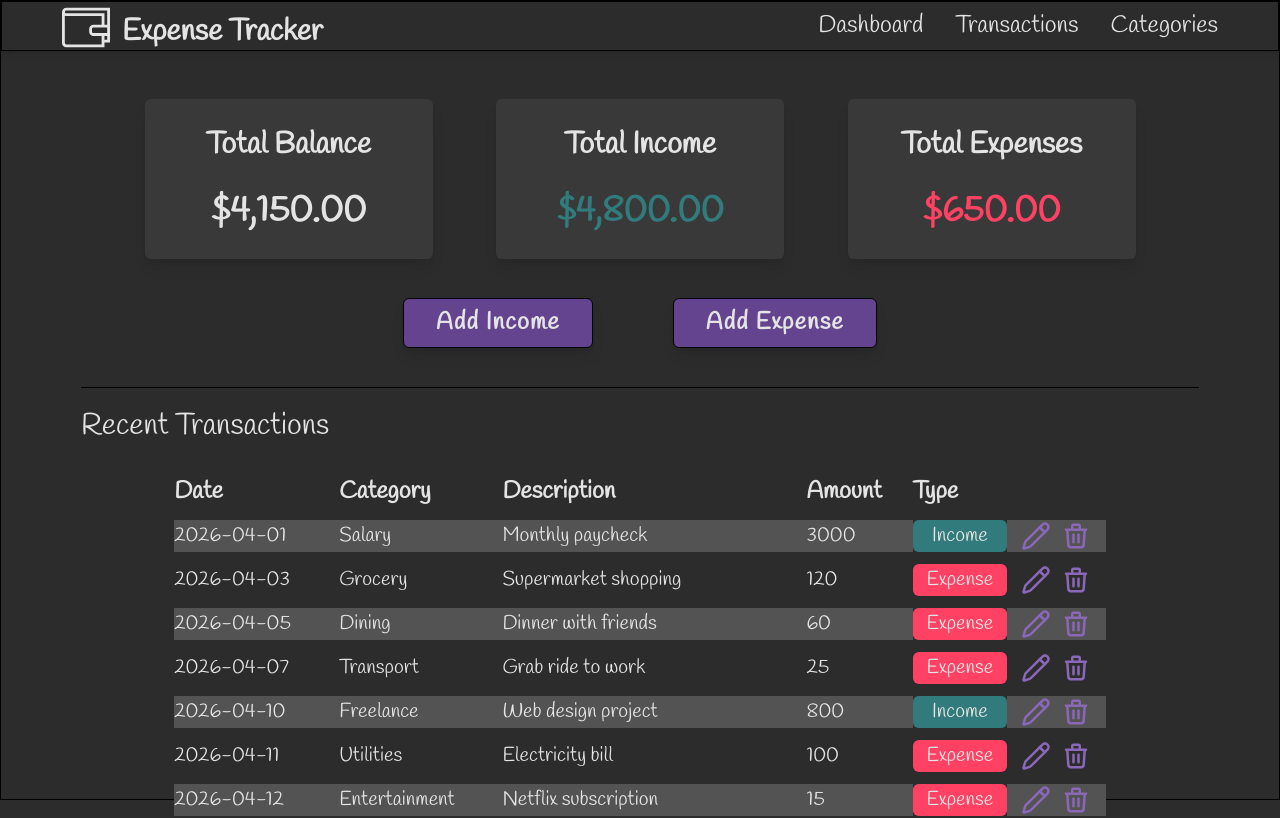
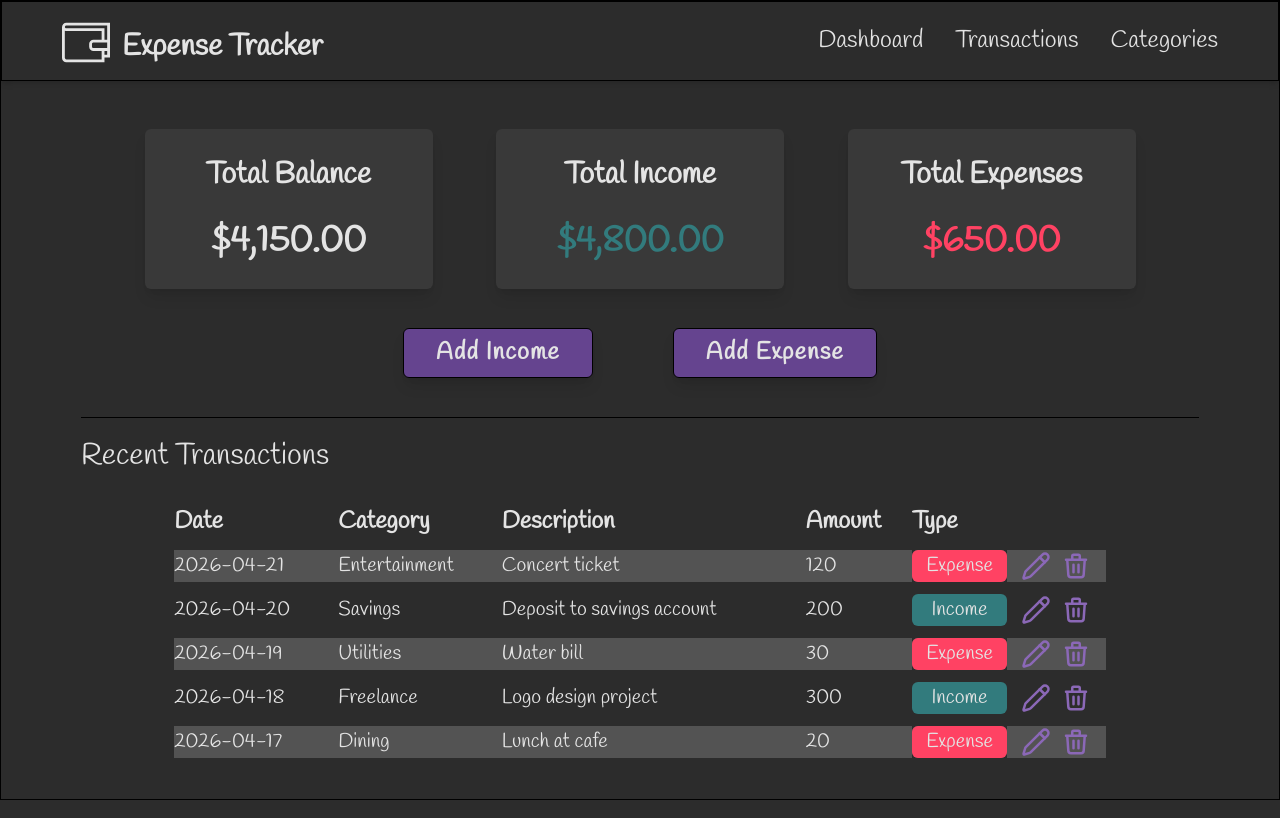
Before and after one commit to CabutinBenciel0425/expense-tracker, a React (Vite) app: page / in a window 1280 px wide. Shown: the top 818 px of the page. Built offline with nearby package versions, Linux system fonts and the light colour scheme.

Commit message:
Implemented the nav links and limit the transaction list on dashbord page

```diff
--- a/src/App.tsx
+++ b/src/App.tsx
@@ -1,13 +1,18 @@
 import { useApp } from "./hooks/useApp";
+import Categories from "./pages/Categories";
 import Dashboard from "./pages/Dashboard";
+import Transaction from "./pages/Transaction";
 import "./styles.css";
 
 export default function App() {
-  const { state } = useApp();
+  const { state, currentTab } = useApp();
+
   console.log(state);
   return (
     <div>
-      <Dashboard />
+      {currentTab === "dashboard" && <Dashboard />}
+      {currentTab === "transactions" && <Transaction />}
+      {currentTab === "categories" && <Categories />}
     </div>
   );
 }
--- a/src/components/TransactionList.tsx
+++ b/src/components/TransactionList.tsx
@@ -2,8 +2,15 @@ import { useApp } from "../hooks/useApp";
 import { LuPencil } from "react-icons/lu";
 import { HiOutlineTrash } from "react-icons/hi";
 
-function TransactionList() {
+function TransactionList({
+  transactionListLength,
+}: {
+  transactionListLength: number;
+}) {
   const { state } = useApp();
+  const sortByDateTransactions = state.transactions.sort(
+    (a, b) => new Date(b.date).getTime() - new Date(a.date).getTime(),
+  );
   console.log(state);
   return (
     <table className="border-separate text-xl border-spacing-y-3 w-10/12 text-left m-auto">
@@ -18,7 +25,8 @@ function TransactionList() {
         </tr>
       </thead>
       <tbody>
-        {state.transactions.map((transaction) => (
+        {sortByDateTransactions.map((transaction, index) =>
+          index < transactionListLength ? (
             <tr
               key={transaction.id}
               className="even:bg-brand-bg odd:bg-brand-table-even"
@@ -43,7 +51,10 @@ function TransactionList() {
                 </div>
               </td>
             </tr>
-        ))}
+          ) : (
+            ""
+          ),
+        )}
       </tbody>
     </table>
   );
--- a/src/context/AppContext.ts
+++ b/src/context/AppContext.ts
@@ -4,4 +4,6 @@ import type { AppContextType } from "../sharedTypes/contextType";
 export const AppContext = createContext<AppContextType>({
   state: { transactions: [], categories: [] },
   dispatch: () => null,
+  currentTab: "dashboard",
+  setCurrentTab: () => {},
 });
--- a/src/context/AppProvider.tsx
+++ b/src/context/AppProvider.tsx
@@ -1,5 +1,5 @@
 import type React from "react";
-import { useReducer } from "react";
+import { useReducer, useState } from "react";
 import type { AppContextType } from "../sharedTypes/contextType";
 import { AppContext } from "./AppContext";
 import { appReducer } from "../reducers/appReducer";
@@ -14,9 +14,10 @@ const initialState: AppContextType["state"] = {
 
 export function AppProvider({ children }: { children: React.ReactNode }) {
   const [state, dispatch] = useReducer(appReducer, initialState);
+  const [currentTab, setCurrentTab] = useState("dashboard");
 
   return (
-    <AppContext.Provider value={{ state, dispatch }}>
+    <AppContext.Provider value={{ state, dispatch, currentTab, setCurrentTab }}>
       {children}
     </AppContext.Provider>
   );
--- a/src/hooks/useApp.ts
+++ b/src/hooks/useApp.ts
@@ -3,7 +3,7 @@ import { AppContext } from "../context/AppContext";
 
 export function useApp() {
   const context = useContext(AppContext);
-  const { dispatch, state } = context;
+  const { dispatch, state, currentTab, setCurrentTab } = context;
   const totalIncome = state.transactions.reduce(
     (acc, cur) => (cur.type === "Income" ? cur.amount + acc : acc),
     0,
@@ -16,5 +16,13 @@ export function useApp() {
 
   if (!context) throw new Error("App Context was used outside the provider");
 
-  return { dispatch, state, totalIncome, totalExpense, totalBalance };
+  return {
+    dispatch,
+    state,
+    totalIncome,
+    totalExpense,
+    totalBalance,
+    currentTab,
+    setCurrentTab,
+  };
 }
--- a/src/pages/Dashboard.tsx
+++ b/src/pages/Dashboard.tsx
@@ -20,7 +20,7 @@ function Dashboard() {
         <div className="border-b border-black w-full"></div>
         <div className="py-5">
           <p className="text-3xl mb-5">Recent Transactions</p>
-          <TransactionList />
+          <TransactionList transactionListLength={5} />
         </div>
       </div>
     </AppLayout>
--- a/src/sharedTypes/contextType.ts
+++ b/src/sharedTypes/contextType.ts
@@ -5,4 +5,6 @@ import type { CategoryAction, CategoryType } from "./categoryTypes";
 export type AppContextType = {
   state: { transactions: TransactionType[]; categories: CategoryType[] };
   dispatch: React.Dispatch<TransactionAction | CategoryAction>;
+  currentTab: string;
+  setCurrentTab: (tab: string) => void;
 };
--- a/src/ui/Navigation.tsx
+++ b/src/ui/Navigation.tsx
@@ -1,15 +1,18 @@
+import { useApp } from "../hooks/useApp";
+
 function Navigation() {
+  const { setCurrentTab } = useApp();
   return (
     <div>
       <ul className="flex flex-row items-center justify-center gap-8 text-2xl">
         <li className="cursor-pointer">
-          <div>Dashboard</div>
+          <div onClick={() => setCurrentTab("dashboard")}>Dashboard</div>
         </li>
         <li className="cursor-pointer">
-          <div>Transactions</div>
+          <div onClick={() => setCurrentTab("transactions")}>Transactions</div>
         </li>
         <li className="cursor-pointer">
-          <div>Categories</div>
+          <div onClick={() => setCurrentTab("categories")}>Categories</div>
         </li>
       </ul>
     </div>
```
Lines whose indentation alone changed are shown as unchanged.
